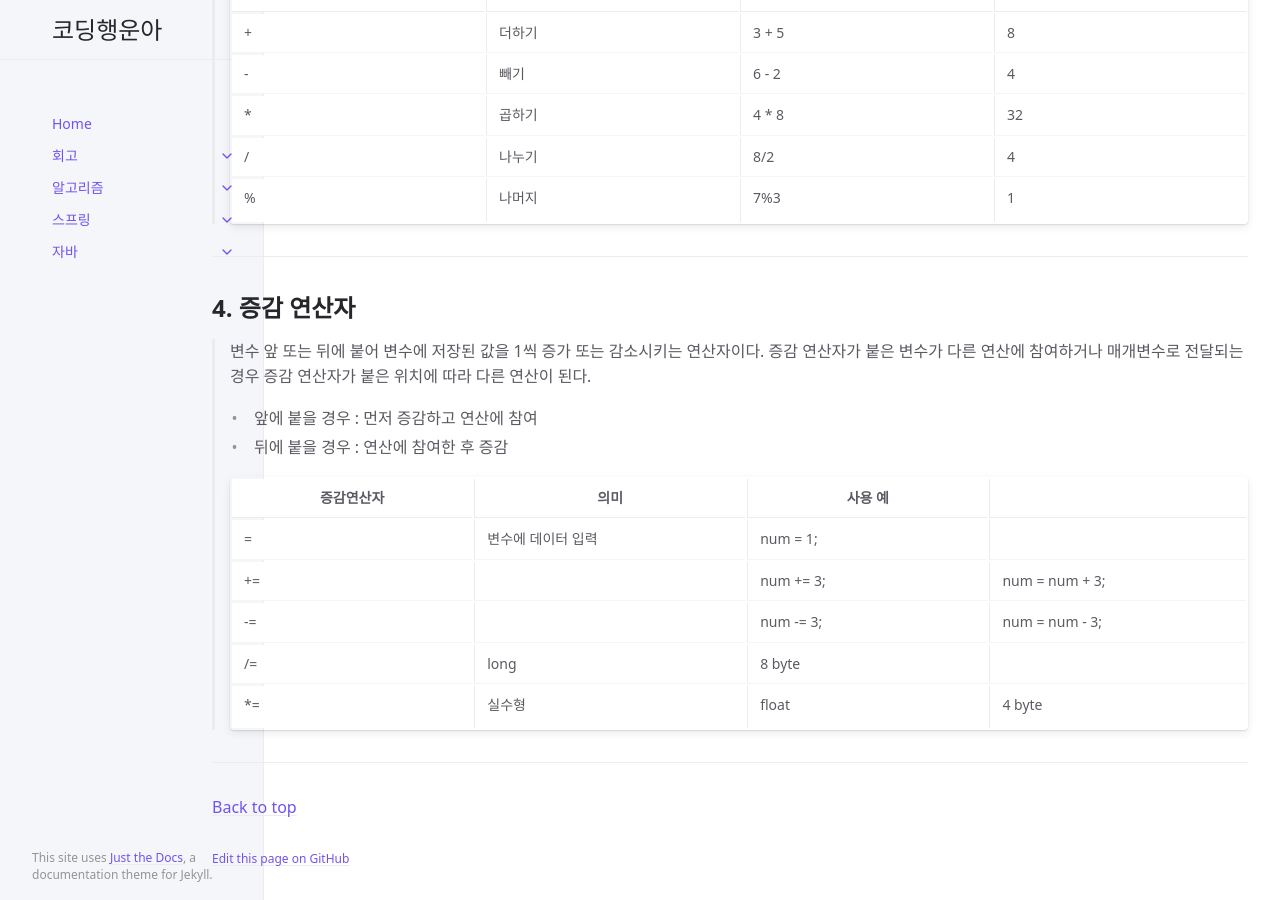
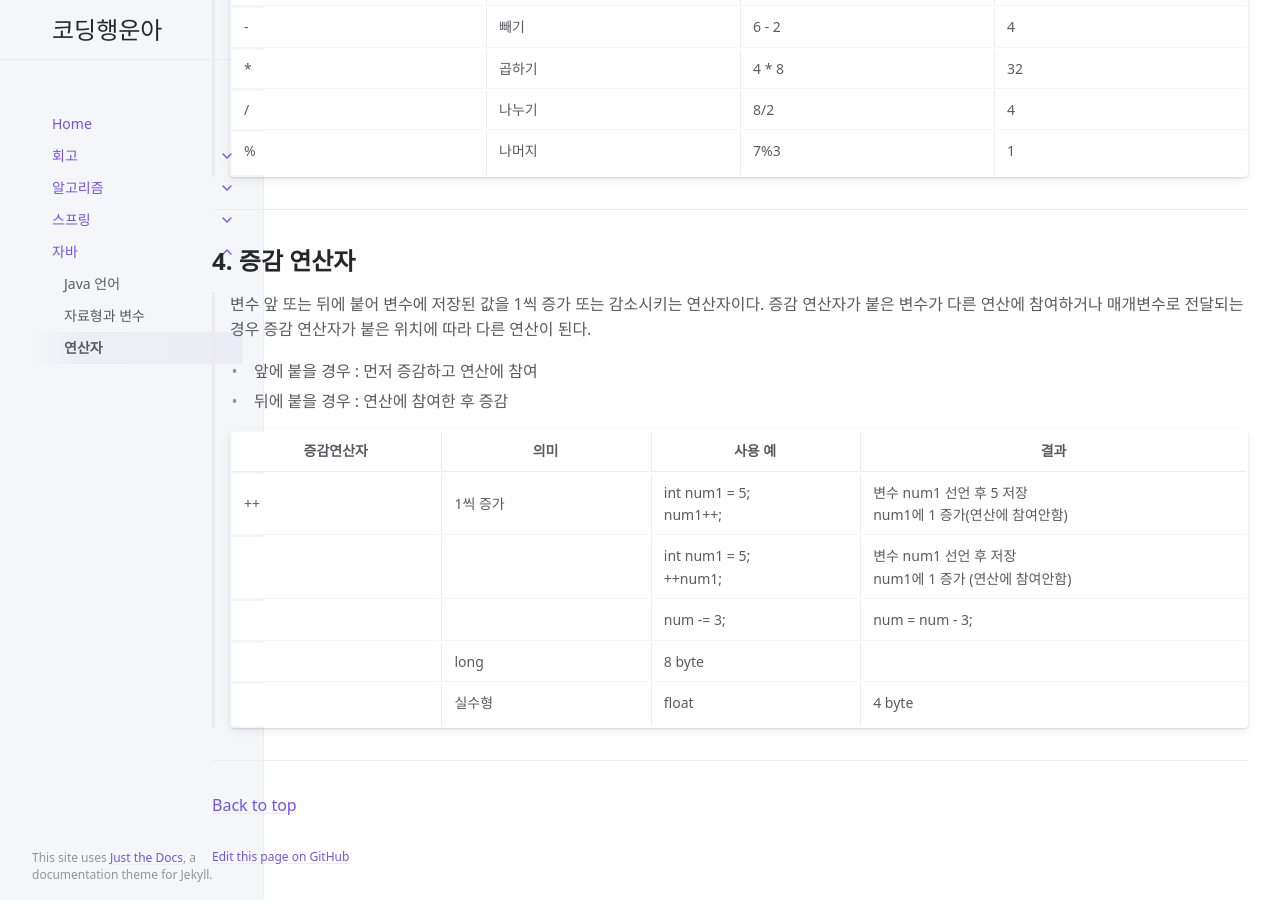
Before and after one commit to luckhunger/luckhunger-github.io, a Jekyll site: the page built from docs/java/operator.md, in a window 1280 px wide and 900 px high, scrolled down 1211 px. Built offline with Jekyll 4.4.1, drawn with Linux system fonts in a browser that asks for light colours; our own code applies the rules of GitHub Pages for plain Markdown files; some of the changed text lies outside the part shown.

Commit message:
오류 수정

```diff
--- a/docs/java/operator.md
+++ b/docs/java/operator.md
@@ -1,4 +1,4 @@
-~~---
+---
 layout: default
 title: 연산자
 parent: 자바
@@ -53,10 +53,10 @@ nav_order: 3
 > + 앞에 붙을 경우 : 먼저 증감하고 연산에 참여
 > + 뒤에 붙을 경우 : 연산에 참여한 후 증감
 >
-|증감연산자|의미|사용 예| |
+|증감연산자|의미|사용 예|결과|
 |--|-----|-----|-----|
-|=|변수에 데이터 입력|num = 1;| |
-|+=| |num += 3;|num = num + 3;|
-|-=| |num -= 3;|num = num - 3;|
-|/=|long|8 byte|
-|*=|실수형 |float|4 byte|
+|++|1씩 증가|int num1 = 5;<br>num1++;|변수 num1 선언 후 5 저장<br>num1에 1 증가(연산에 참여안함)|
+| | |int num1 = 5;<br>++num1;|변수 num1 선언 후 저장<br>num1에 1 증가 (연산에 참여안함)|
+| | |num -= 3;|num = num - 3;|
+| |long|8 byte|
+| |실수형 |float|4 byte|
```
